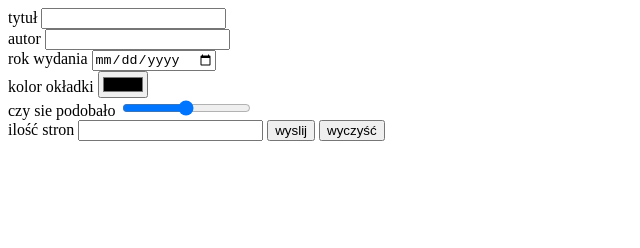
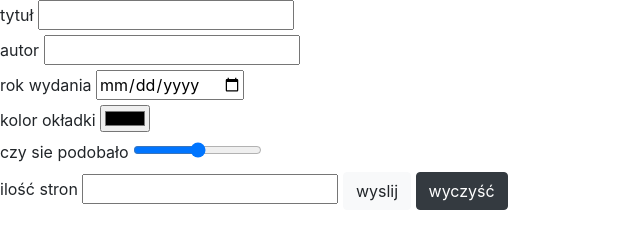
Before and after one commit to Kmiotek/PythonDjango, a plain HTML site: page wysylacz.html in a window 1280 px wide. Shown: the whole page, without its empty margins (0-640 px from the left). Drawn offline with nearby package versions, Linux system fonts and the light colour scheme.

Commit message:
przesylam

```diff
--- a/wysylacz.html
+++ b/wysylacz.html
@@ -1,6 +1,7 @@
 <!DOCTYPE html>
 <html lang="en">
 <head>
+    <link rel="stylesheet" href="https://stackpath.bootstrapcdn.com/bootstrap/4.4.1/css/bootstrap.min.css" integrity="sha384-Vkoo8x4CGsO3+Hhxv8T/Q5PaXtkKtu6ug5TOeNV6gBiFeWPGFN9MuhOf23Q9Ifjh" crossorigin="anonymous">
     <meta charset="UTF-8">
     <title>Title</title>
 </head>
@@ -18,7 +19,7 @@
     <input type="range" id="name4" name="name4"><br>
     <label for="name5">ilość stron</label>
     <input type="number" id="name5" name="name5">
-    <button type="submit">wyslij</button> <button type="reset">wyczyść</button>
+    <button type="submit" class="btn btn-light">wyslij</button> <button type="reset" class="btn btn-dark">wyczyść</button>
 </form>
 </body>
 </html>
```
Also changed, not shown: index.html (+1 -1 lines).
